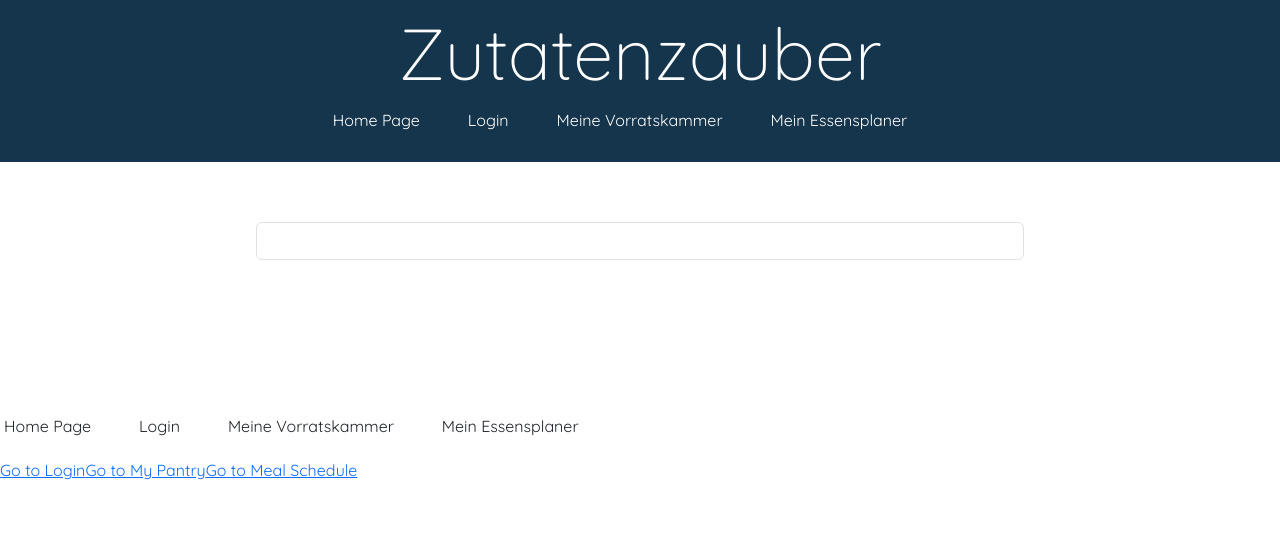
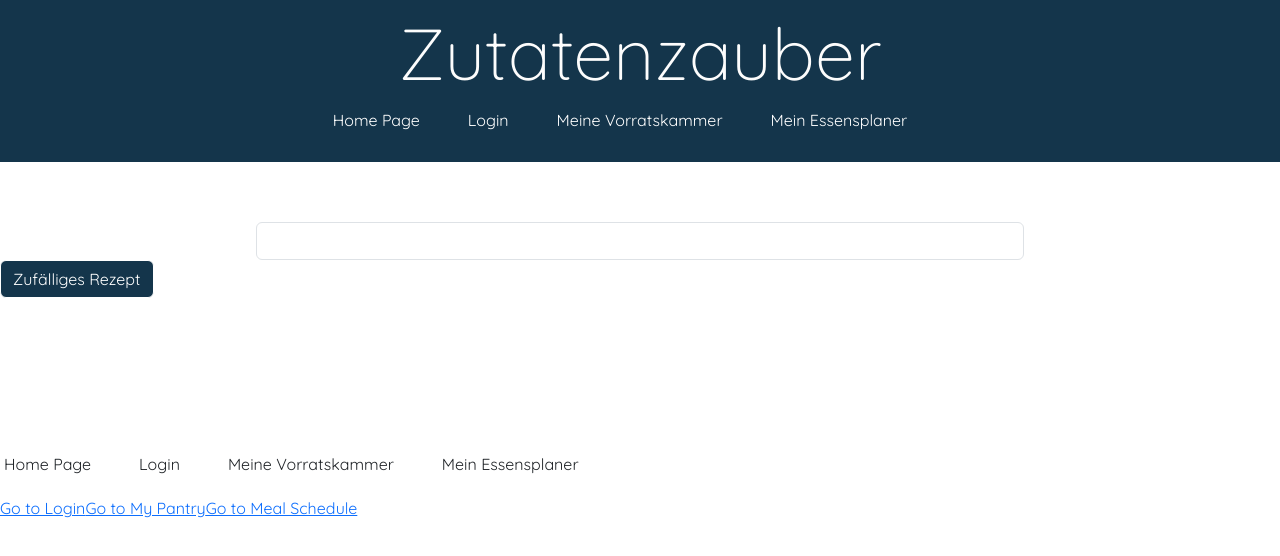
Before and after one commit to saskiamellies/rezept-softwaretchnik, a React (Create React App) app: page / in a window 1280 px wide. Shown: the top 556 px of the page. Built offline with nearby package versions, Linux system fonts and the light colour scheme.

Commit message:
Random Rezept (Button)

```diff
--- a/src/components/Recipes.jsx
+++ b/src/components/Recipes.jsx
@@ -29,9 +29,27 @@ const Recipes = () => {
     setDetailsOpen(false);
   }
 
+  // Random Rezept Ausgabe - Verknüpfung API
+
+  const handleRandomRecipe = () => {
+    fetch("https://www.themealdb.com/api/json/v1/1/random.php")
+      .then((response) => response.json())
+      .then((data) => {
+        const randomDish = data.meals[0];
+        setDishSelected([randomDish]);
+        setDetailsOpen(true);
+      })
+      .catch((error) => {
+        console.error("Fehler beim Abrufen des zufälligen Rezepts:", error);
+      });
+  };
+
+
   return (
     <div className="Recipes">
       <RecipeInput onTyping={handleInputText} placeholder="Bitte Hauptzutat eingeben" />
+      {/* Random Rezept Button */}
+      <button onClick={handleRandomRecipe} className="btn btn-primary">Zufälliges Rezept </button>
       <RecipeList ingredient={ingredient} onClickRecipe={handleClickRecipe} />
       <RecipeDetails isOpen={isDetailsOpen} onClose={closeDetails} recipeDetails={dishSelected} />
     </div>
```
